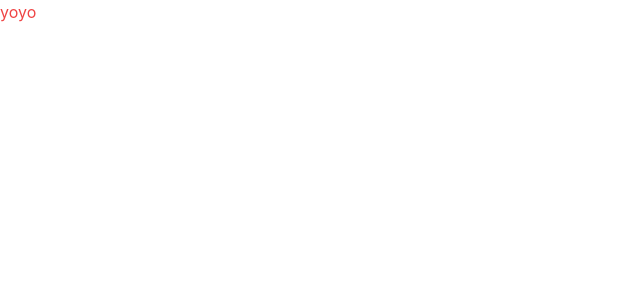
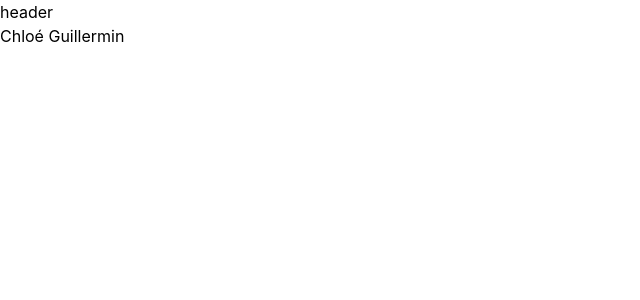
Before and after one commit to Anne-Flower/CGuillerminPortefolio, a React (Create React App) app: page / in a window 1280 px wide. Shown: the top 300 px of the page, without its empty margins (0-640 px from the left). Built offline with nearby package versions, Linux system fonts and the light colour scheme.

Commit message:
logic: routing

```diff
--- a/package.json
+++ b/package.json
@@ -9,6 +9,7 @@
     "framer-motion": "^11.0.25",
     "react": "^18.2.0",
     "react-dom": "^18.2.0",
+    "react-router-dom": "^6.22.3",
     "react-scripts": "5.0.1",
     "web-vitals": "^2.1.4"
   },
--- a/src/App.js
+++ b/src/App.js
@@ -1,7 +1,21 @@
 import "./App.css";
+import Header from "./components/common/Header.jsx";
+// import Button from "./components/common/Button.jsx";
+// import ButtonHeader from "./components/common/ButtonHeader.jsx";
+import AnimRoutes from "./components/AnimRoutes.jsx";
+// import Socials from "./components/Socials.jsx";
+import { BrowserRouter as Router } from "react-router-dom";
+// import { motion } from "framer-motion";
 
 function App() {
-  return <div className="text-red-500">yoyo</div>;
+  return (
+    <>
+      <Router>
+        <Header></Header>
+        <AnimRoutes></AnimRoutes>
+      </Router>
+    </>
+  );
 }
 
 export default App;
--- a/src/components/AnimRoutes.jsx
+++ b/src/components/AnimRoutes.jsx
@@ -1,9 +1,33 @@
 import React from "react";
+import About from '../pages/About.jsx';
+import BodyPainting from '../pages/BodyPainting.jsx';
+import Ceramique from '../pages/Ceramique.jsx';
+import Contact from '../pages/Contact.jsx';
+import ExpoFestival from '../pages/ExpoFestival.jsx';
+import FlashDessins from '../pages/FlashDessins.jsx';
+import Home from '../pages/Home.jsx';
+import Serigraphie from '../pages/Serigraphie.jsx';
+import Tatoo from '../pages/Tatoo.jsx';
+import { Route, Routes, useLocation } from "react-router-dom";
+
+
+
+
 
 const AnimRoutes = () => {
-  return (
-   <div></div>
-  )
+  return <>
+  <Routes>
+    <Route path='/' element={<Home/>}></Route>
+    <Route path='/about' element={<About/>}></Route>
+    <Route path='/body' element={<BodyPainting/>}></Route>
+    <Route path='/expo' element={<ExpoFestival/>}></Route>
+    <Route path='/flash' element={<FlashDessins/>}></Route>
+    <Route path='/serigraphie' element={<Serigraphie/>}></Route>
+    <Route path='/contact' element={<Contact/>}></Route>
+    <Route path='/tatoo' element={<Tatoo/>}></Route>
+    <Route path='/ceramique' element={<Ceramique/>}></Route>
+  </Routes>
+  </>
 }
 
 export default AnimRoutes;
--- a/src/components/common/Header.jsx
+++ b/src/components/common/Header.jsx
@@ -2,7 +2,7 @@ import React from "react";
 
 const Header = () => {
   return (
-   <div></div>
+   <div>header</div>
   )
 }
 
```
Also changed, not shown: src/pages/BodyPainting.jsx (renamed from src/pages/Body_painting.jsx), src/pages/ExpoFestival.jsx (renamed from src/pages/Expo_festival.jsx), src/pages/FlashDessins.jsx (renamed from src/pages/Flash_dessins.jsx), 1 other file (tests, documents, lock files or other folders).
